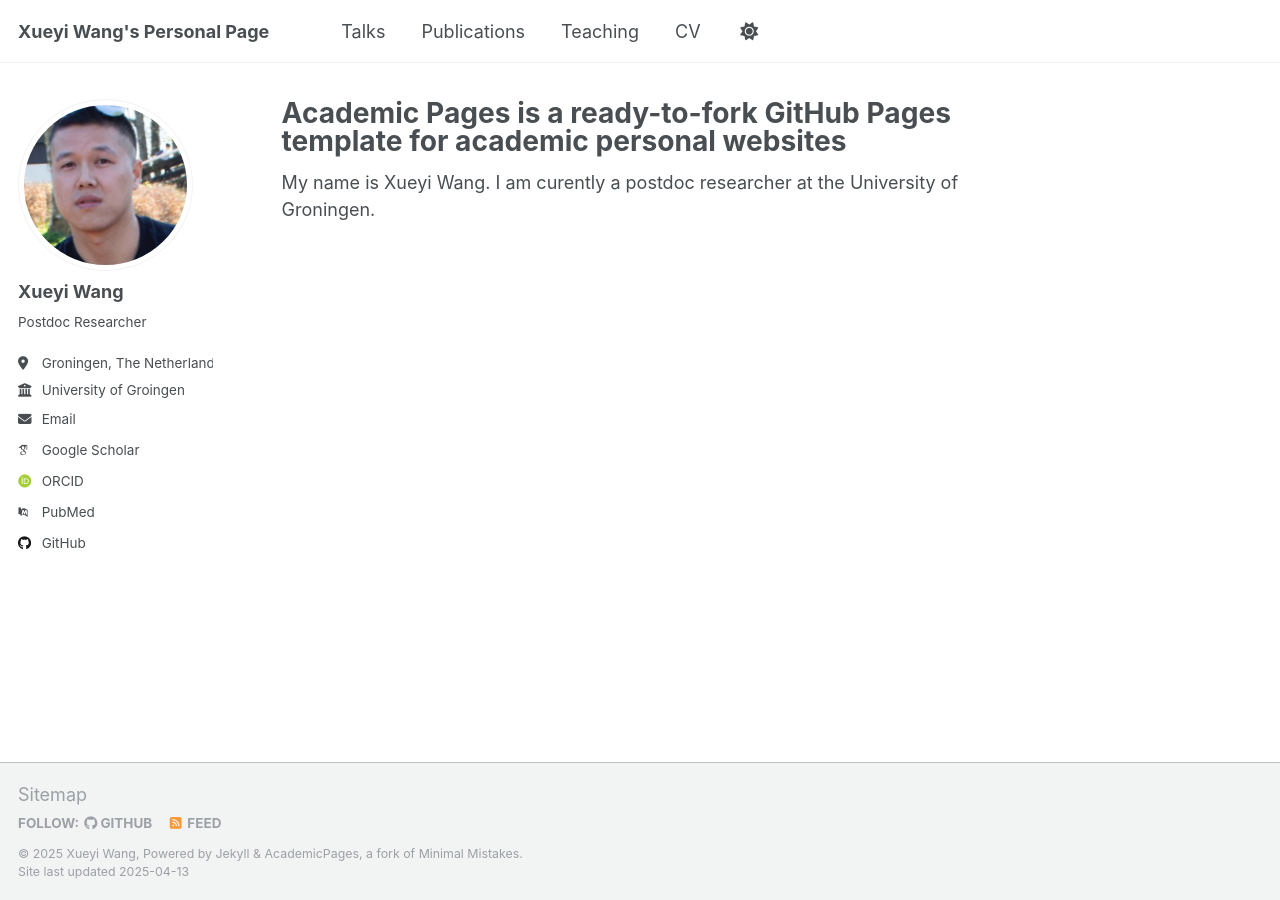
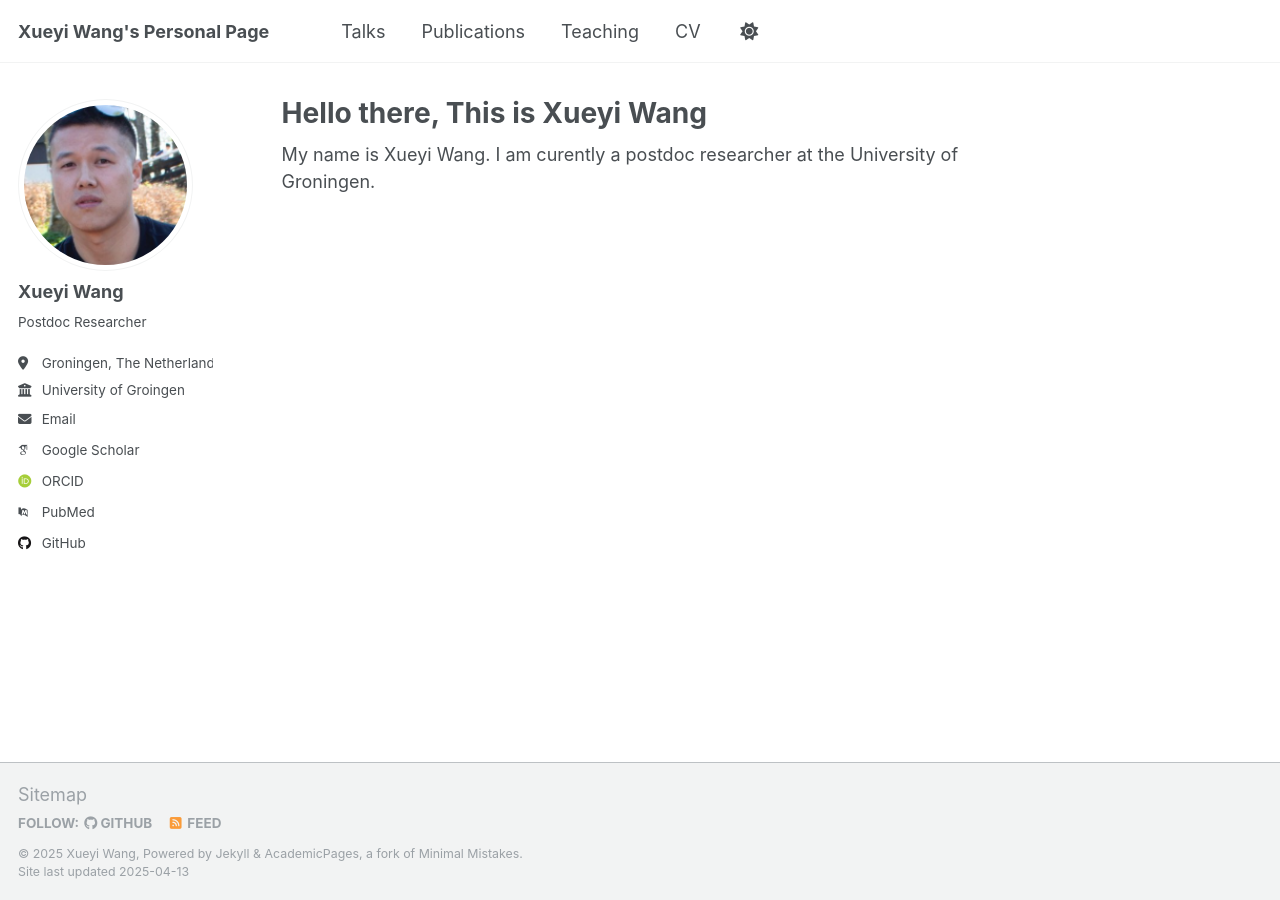
Before and after one commit to Xueyi-Wang/Xueyi-Wang.github.io, a Jekyll site: the page built from _pages/about.md, in a window 1280 px wide. Built offline with Jekyll 4.4.1, drawn with Linux system fonts in a browser that asks for light colours; some web fonts are replaced.

Commit message:
about me

```diff
--- a/_pages/about.md
+++ b/_pages/about.md
@@ -1,6 +1,6 @@
 ---
 permalink: /
-title: "Academic Pages is a ready-to-fork GitHub Pages template for academic personal websites"
+title: "Hello there, This is Xueyi Wang"
 author_profile: true
 redirect_from:
   - /about/
```
